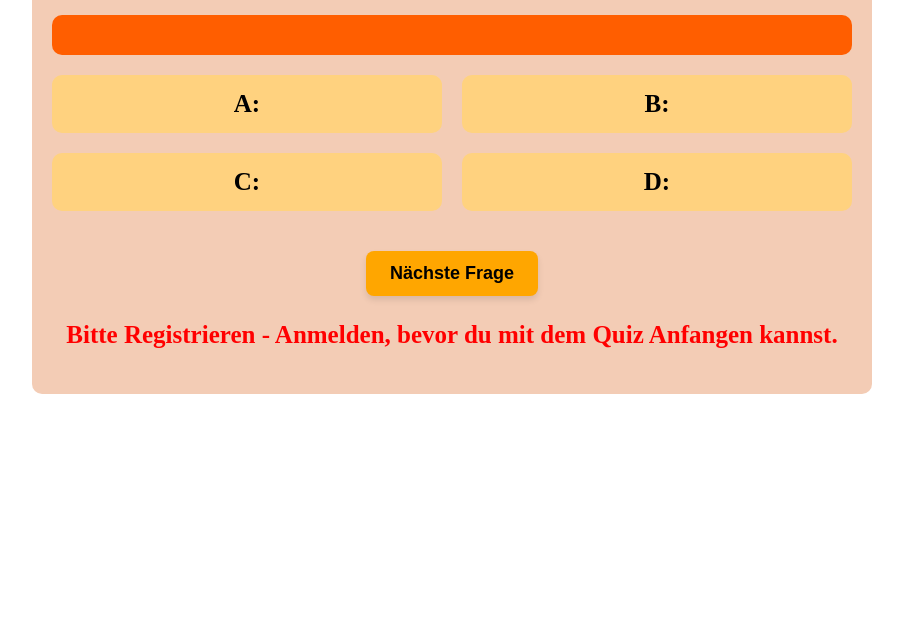
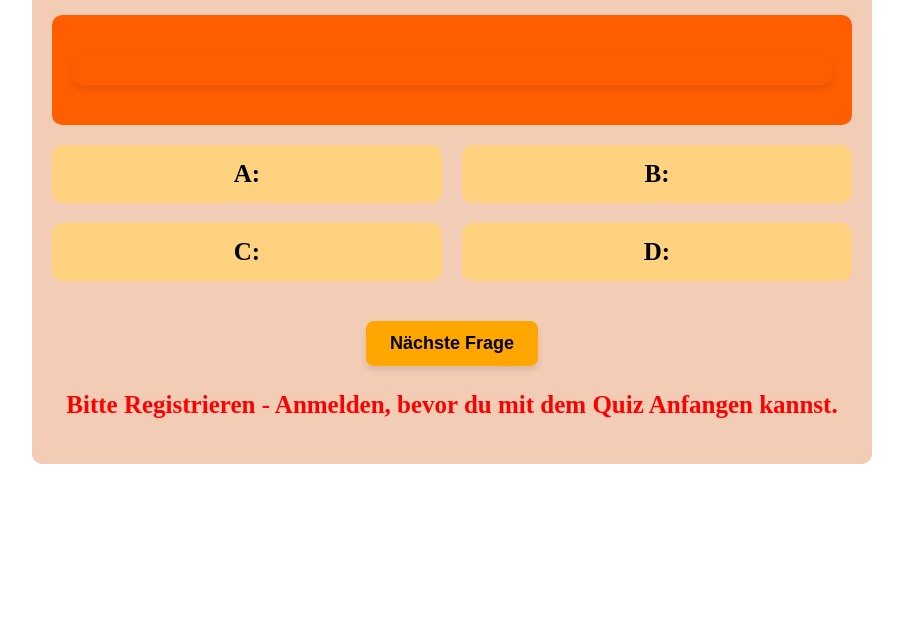
Before and after one commit to vadimstyr/IuQuizApp, a website: page quiz/public/html/quiz.html in a window 1280 px wide. Shown: the part 172-800 px from the top of the page, without its empty margins (188-1091 px from the left). Drawn offline with nearby package versions, Linux system fonts and the light colour scheme; no server answers.

Commit message:
Version 0.47 farbe geändert

```diff
--- a/quiz/public/css/style.css
+++ b/quiz/public/css/style.css
@@ -656,7 +656,11 @@ a {
 }
 
 .question-container h2 {
-    color: #000;
-    margin: 0;
+    background-color: #ff5e00;
+    color: black;
+    padding: 15px;
+    margin: 20px 0;
+    border-radius: 10px;
     font-size: 24px;
+    box-shadow: 0 4px 8px rgba(0, 0, 0, 0.1);
 }
```
